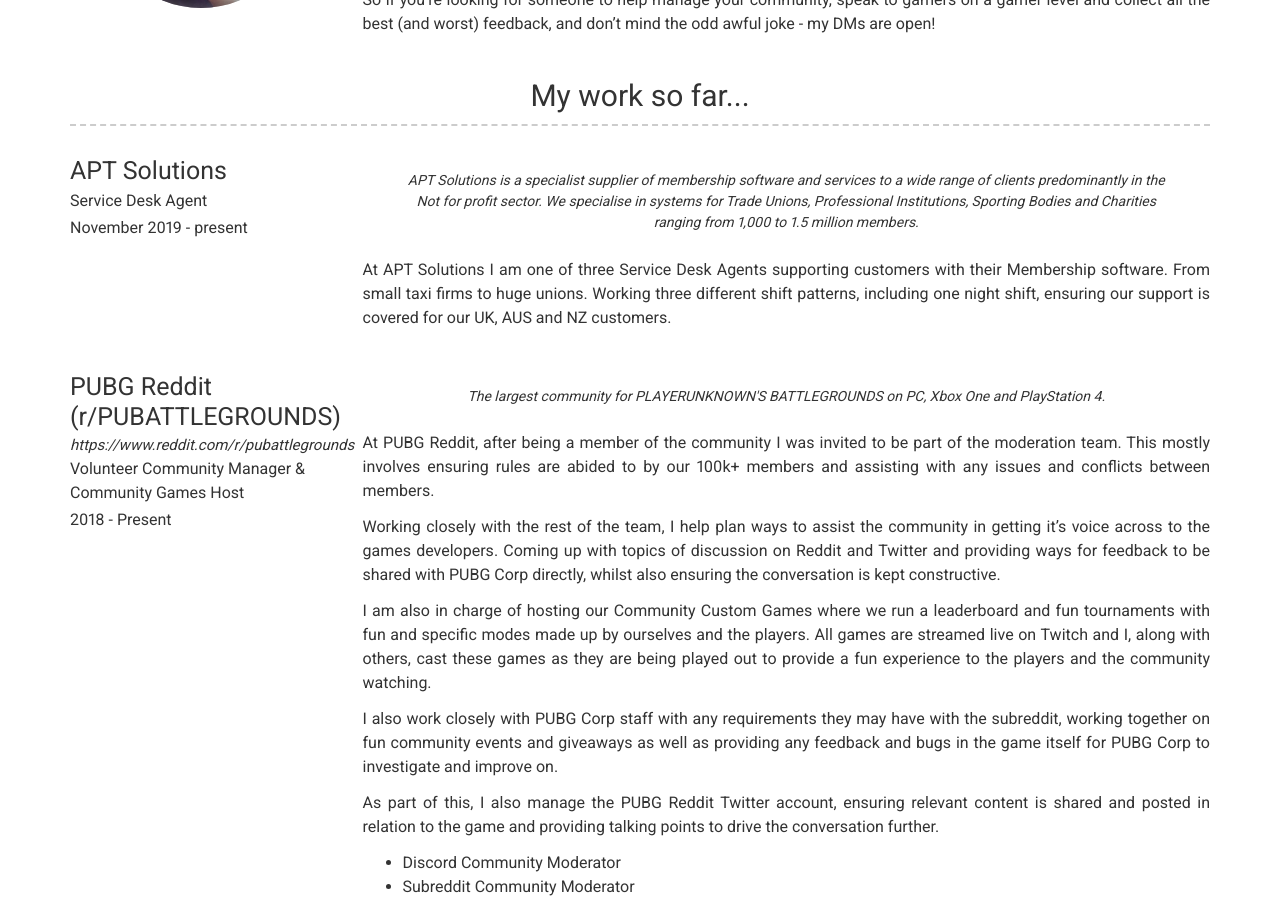
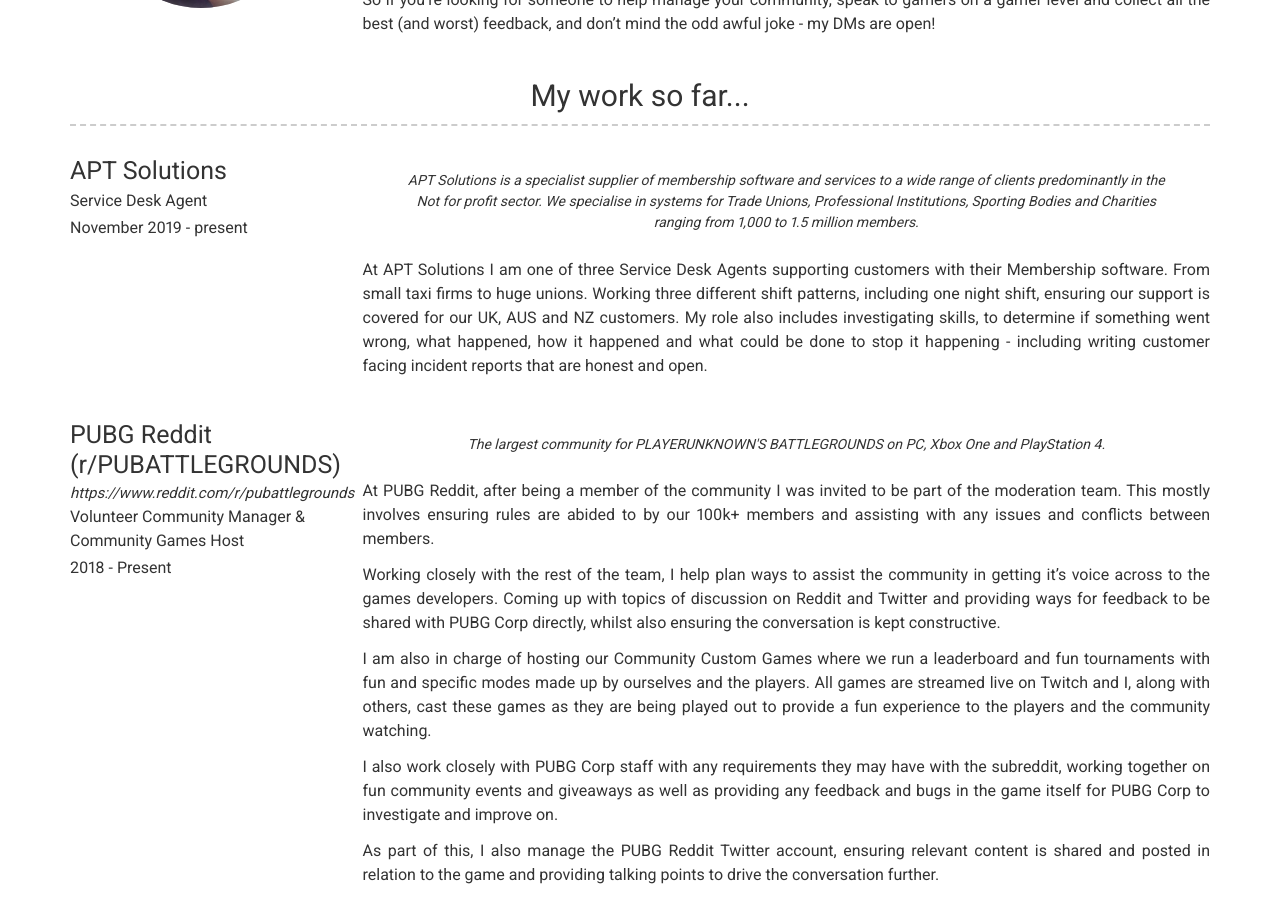
Before and after one commit to DanBennettUK/cv, a Jekyll site: the page built from index.md, in a window 1280 px wide and 900 px high, scrolled down 494 px. Built offline with Jekyll 4.4.1, drawn with Linux system fonts in a browser that asks for light colours; nearby versions of some CDN libraries.

Commit message:
Update experience.yml

```diff
--- a/_data/experience.yml
+++ b/_data/experience.yml
@@ -9,6 +9,8 @@
   description: | # this will include new lines to allow paragraphs
       At APT Solutions I am one of three Service Desk Agents supporting customers with their Membership software. From small taxi firms to huge unions.
       Working three different shift patterns, including one night shift, ensuring our support is covered for our UK, AUS and NZ customers.
+      My role also includes investigating skills, to determine if something went wrong, what happened, how it happened and what could be done to stop it happening - including writing
+      customer facing incident reports that are honest and open.
 
 # Experience template
 - layout: left
```
